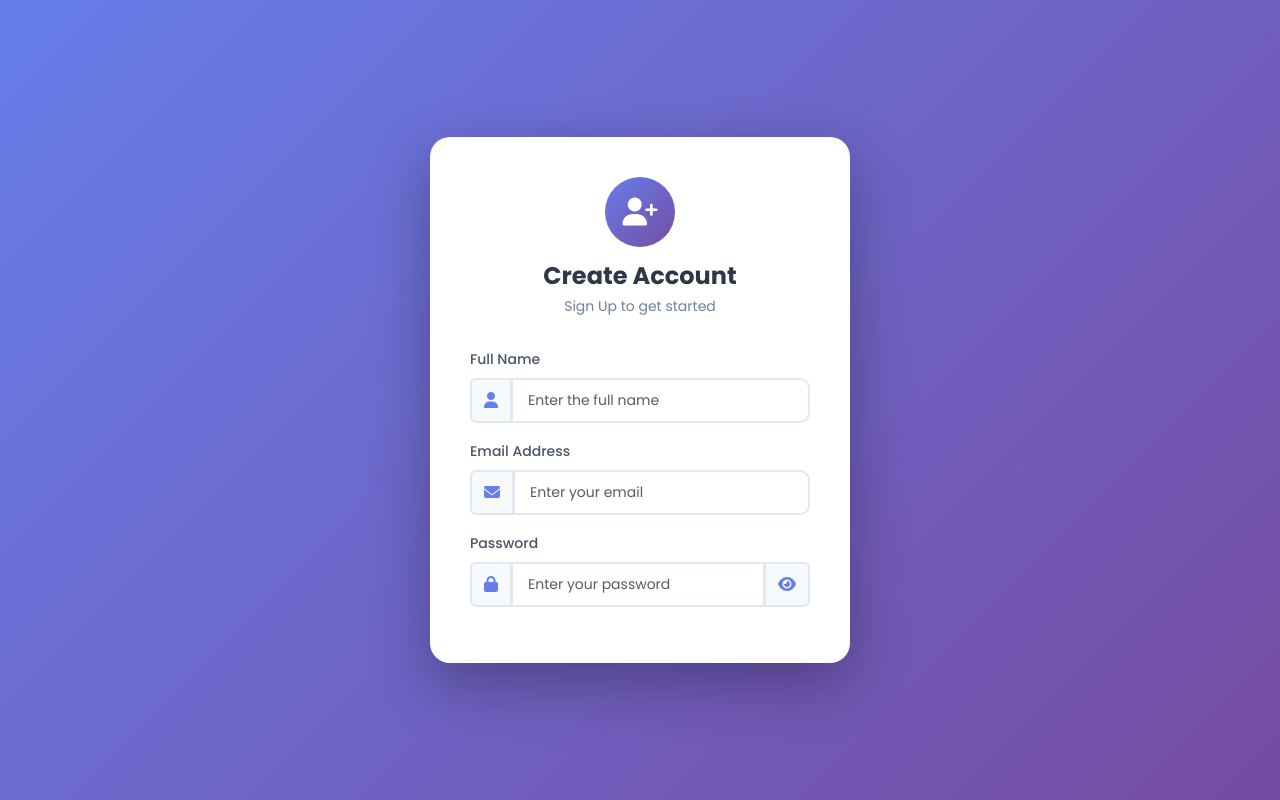
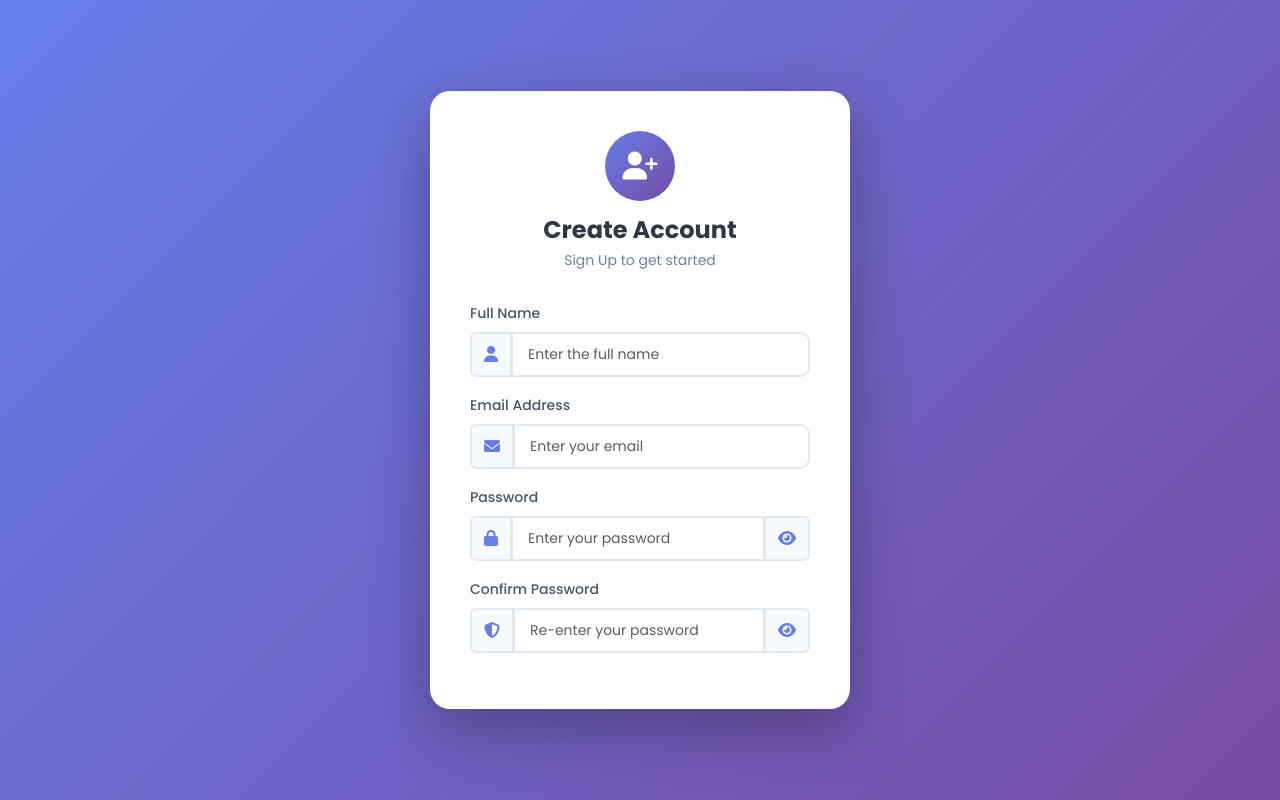
Before and after one commit to POSHANMS/todo-app-flask, a Flask app: template templates/register.html in a window 1280 px wide. Run offline with Flask 3, Linux system fonts and the light colour scheme; the template is opened without the code that fills it, so the values that code supplies are empty.

Commit message:
Add confirm password input to register form

```diff
--- a/templates/register.html
+++ b/templates/register.html
@@ -109,6 +109,33 @@
               </span>
             </div>
           </div>
+
+          <!-- Confirm Password input -->
+          <div class="form-group mb-3">
+            <label class="form-label">Confirm Password</label>
+            <div class="input-group">
+              <!-- Shield icon on left -->
+              <span class="input-group-text">
+                <i class="fas fa-shield-alt"></i>
+              </span>
+              <!-- Confirm password input -->
+              <input
+                type="password"
+                name="confirm_password"
+                id="confirmpassword"
+                class="form-control"
+                placeholder="Re-enter your password"
+                required
+              />
+              <!-- Eye icon to show/hide confirm password -->
+              <span
+                class="input-group-text toggle-password"
+                onclick="toggleConfirmPassword()"
+              >
+                <i class="fas fa-eye" id="eyeIcon2"></i>
+              </span>
+            </div>
+          </div>
         </form>
       </div>
     </div>
```
